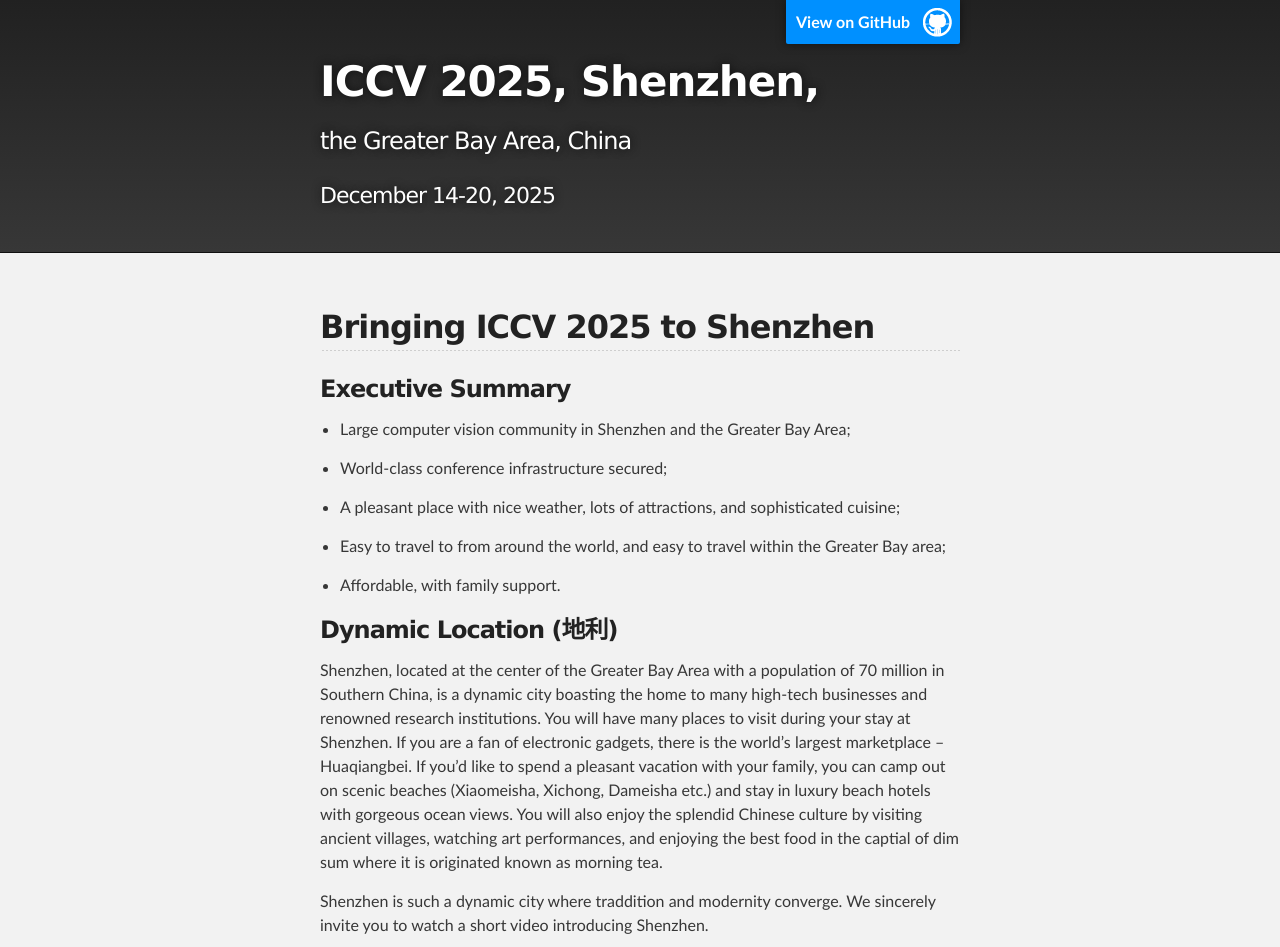
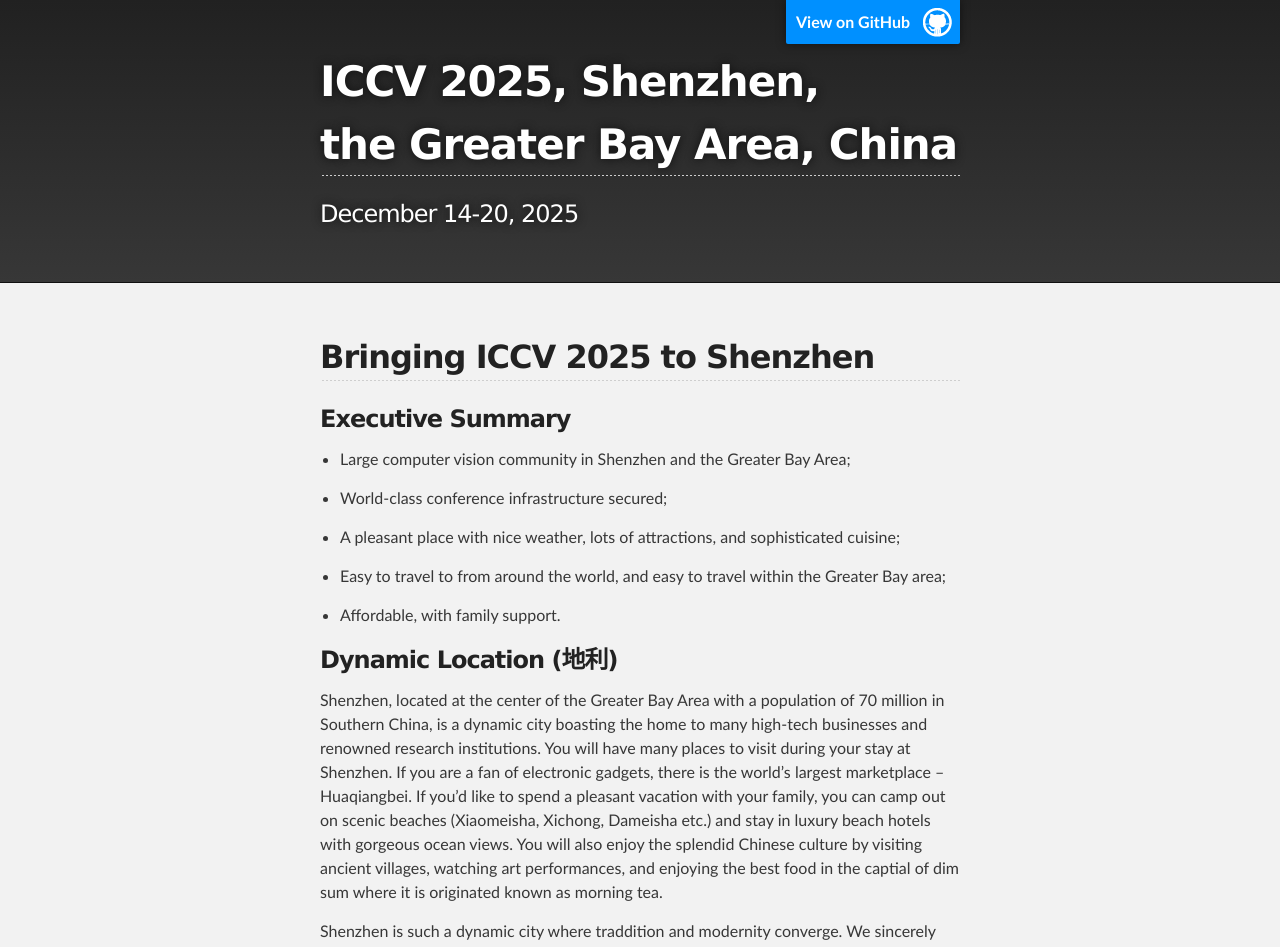
Before and after one commit to iccv2025shenzhen/iccv2025shenzhen, a Jekyll site: the page built from index.md, in a window 1280 px wide. Shown: the top 947 px of the page. Built offline with Jekyll 4.4.1, drawn with Linux system fonts in a browser that asks for light colours; our own code applies the rules of GitHub Pages for plain Markdown files.

Commit message:
Update default.html

```diff
--- a/_layouts/default.html
+++ b/_layouts/default.html
@@ -20,8 +20,8 @@
           {% endif %}
 
           <h1 id="project_title">{{ site.title | default: site.github.repository_name }}</h1>
-          <h2 id="project_tagline">{{ site.description | default: site.github.project_tagline }}</h2>
-          <h3 id="project_date">{{ site.date | default: site.github.project_tagline }}</h3>
+          <h2 id="project_title">{{ site.description | default: site.github.project_tagline }}</h2>
+          <h2 id="project_tagline">{{ site.date | default: site.github.project_tagline }}</h2>
 
           {% if site.show_downloads %}
             <section id="downloads">
```
